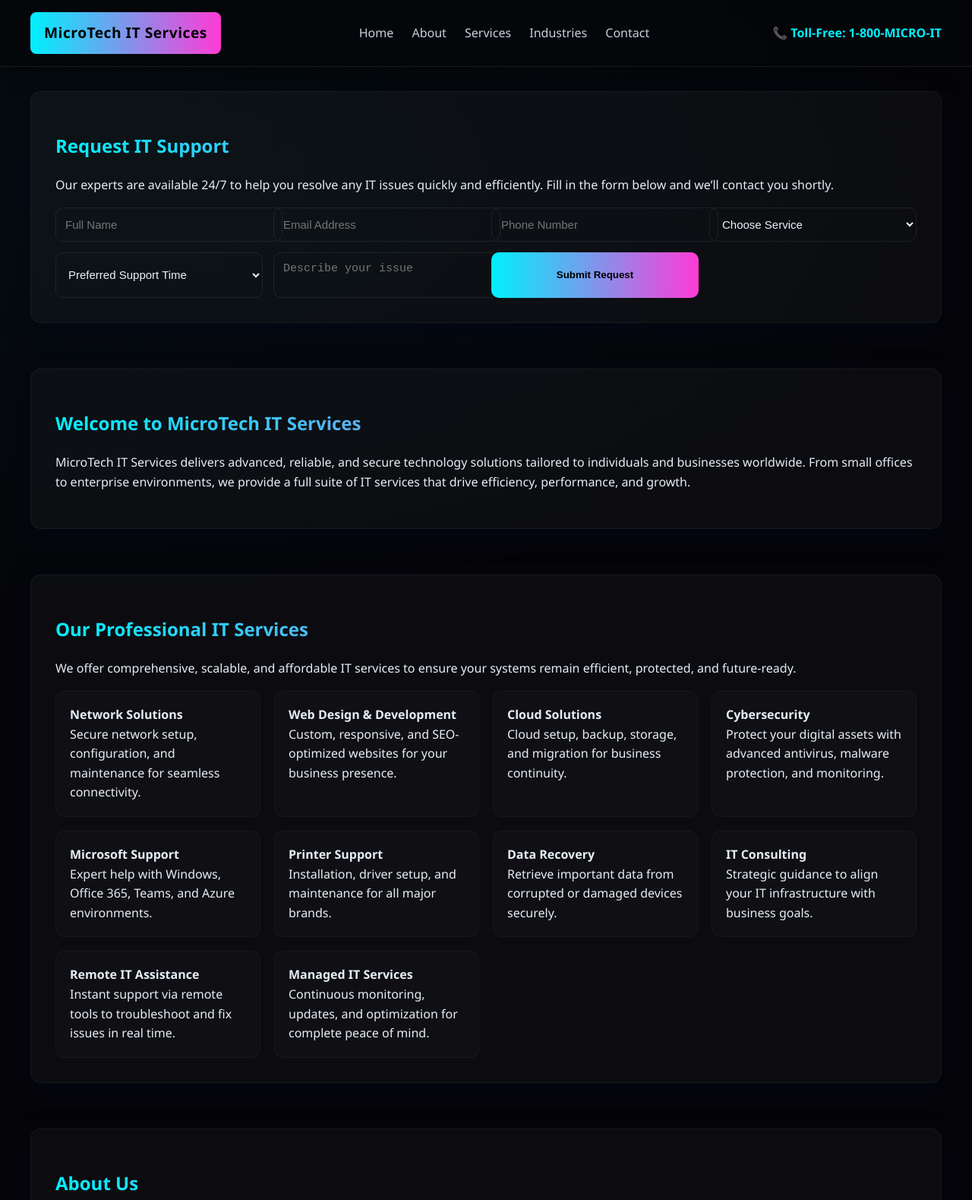
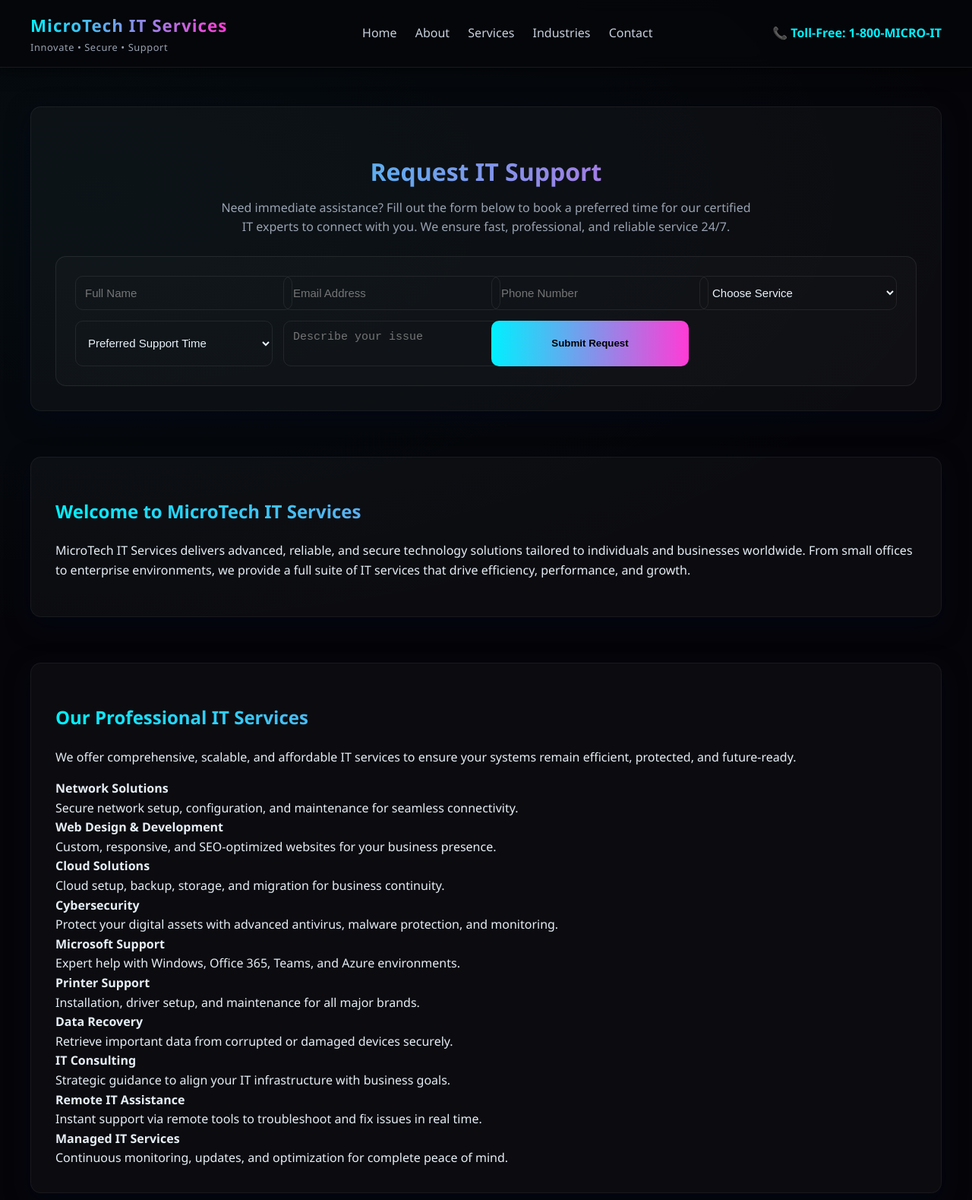
Before and after one commit to Crypmastero/microitservices, a plain HTML site: page index.html in a window 1280 px wide. Shown: the top 1579 px of the page at 76% size. Drawn offline with Linux system fonts and the light colour scheme.

Commit message:
Update index.html

```diff
--- a/index.html
+++ b/index.html
@@ -48,14 +48,19 @@
       margin: 0 auto;
     }
 
-    .logo {
+    .logo-text {
+      font-weight: 700;
+      font-size: 1.4rem;
       background: var(--neon);
-      color: #000;
-      padding: 12px 18px;
-      border-radius: 8px;
-      font-weight: 700;
-      font-size: 1.2rem;
-      letter-spacing: 0.5px;
+      -webkit-background-clip: text;
+      -webkit-text-fill-color: transparent;
+      letter-spacing: 1px;
+    }
+
+    .tagline {
+      font-size: 0.8rem;
+      color: var(--muted);
+      letter-spacing: 0.6px;
     }
 
     nav a {
@@ -83,7 +88,7 @@
     }
 
     main {
-      margin-top: 120px;
+      margin-top: 140px;
       padding: 0 20px;
       max-width: var(--max-width);
       margin-left: auto;
@@ -102,16 +107,35 @@
       box-shadow: var(--card-shadow);
     }
 
-    h1, h2 {
+    h1, h2, h3 {
       background: var(--neon);
       -webkit-background-clip: text;
       -webkit-text-fill-color: transparent;
+    }
+
+    .form-section {
+      text-align: center;
+    }
+
+    .form-section h2 {
+      font-size: 2rem;
+      margin-bottom: 10px;
+    }
+
+    .form-section p {
+      color: var(--muted);
+      max-width: 700px;
+      margin: 0 auto 25px auto;
     }
 
     form.contact {
       display: grid;
       grid-template-columns: repeat(auto-fit, minmax(250px, 1fr));
       gap: 14px;
+      background: var(--glass-2);
+      padding: 25px;
+      border-radius: 14px;
+      border: 1px solid rgba(255,255,255,0.08);
     }
 
     input, select, textarea {
@@ -136,40 +160,6 @@
     }
 
     button.btn:hover { opacity: 0.9; }
-
-    .services-list {
-      display: grid;
-      grid-template-columns: repeat(auto-fit, minmax(250px, 1fr));
-      gap: 18px;
-    }
-
-    .card {
-      background: var(--glass-2);
-      padding: 18px;
-      border-radius: 12px;
-      border: 1px solid rgba(255,255,255,0.03);
-      transition: transform 0.3s, box-shadow 0.3s;
-    }
-
-    .card:hover {
-      transform: translateY(-6px);
-      box-shadow: 0 6px 20px rgba(0,240,255,0.1);
-    }
-
-    .industries, .brands {
-      display: flex;
-      flex-wrap: wrap;
-      gap: 10px;
-    }
-
-    .brand-pill {
-      background: linear-gradient(90deg, rgba(255,255,255,0.04), transparent);
-      border: 1px solid rgba(255,255,255,0.05);
-      border-radius: 999px;
-      padding: 8px 12px;
-      font-size: 13px;
-      color: var(--muted);
-    }
 
     footer {
       background: #07070c;
@@ -220,7 +210,10 @@
 <body>
   <header>
     <div class="topbar">
-      <div class="logo">MicroTech IT Services</div>
+      <div>
+        <div class="logo-text">MicroTech IT Services</div>
+        <div class="tagline">Innovate • Secure • Support</div>
+      </div>
       <nav>
         <a href="#home">Home</a>
         <a href="#about">About</a>
@@ -234,9 +227,9 @@
   </header>
 
   <main>
-    <section id="contact" class="heroCard">
+    <section id="contact" class="heroCard form-section">
       <h2>Request IT Support</h2>
-      <p>Our experts are available 24/7 to help you resolve any IT issues quickly and efficiently. Fill in the form below and we’ll contact you shortly.</p>
+      <p>Need immediate assistance? Fill out the form below to book a preferred time for our certified IT experts to connect with you. We ensure fast, professional, and reliable service 24/7.</p>
       <form class="contact" onsubmit="submitForm(event)">
         <input type="text" placeholder="Full Name" required />
         <input type="email" placeholder="Email Address" required />
```
